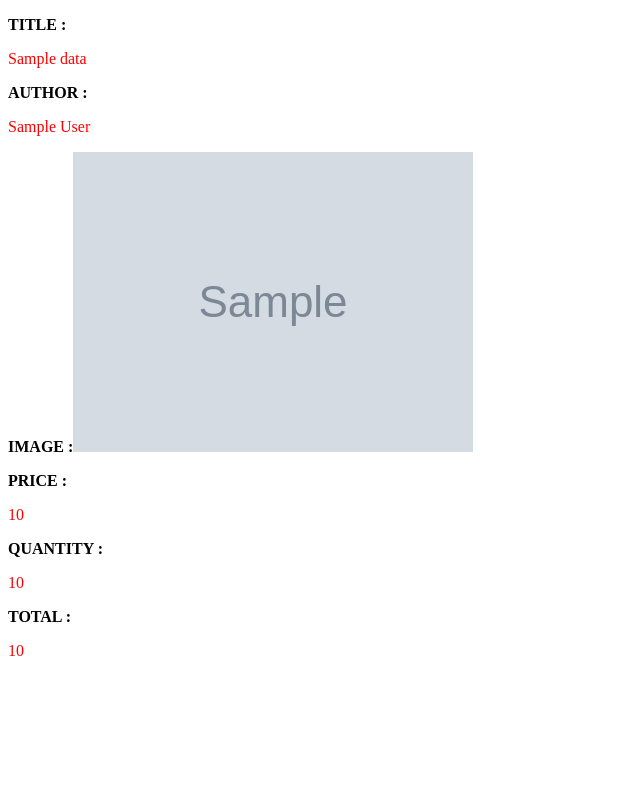
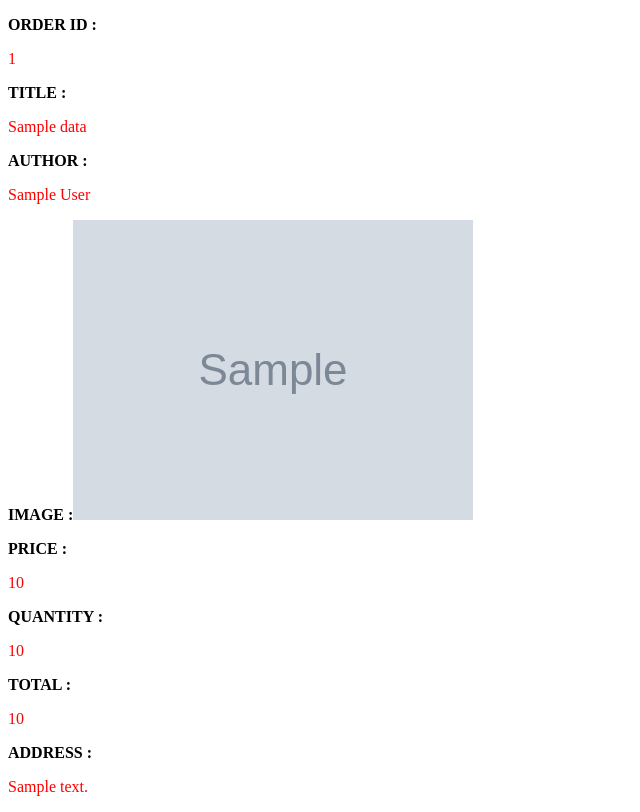
Before and after one commit to kuunal/BookStore, a Django app: template bookstore/templates/login/email_for_order_placed.html in a window 1280 px wide. Shown: the whole page, without its empty margins (0-640 px from the left). Before the commit the page ends 656 px from the top, so only its background shows below. Run offline with Django 3.2, Linux system fonts and the light colour scheme; the template is opened without the code that fills it: most values are stand-ins (such as "Sample title", 1, 10 or a date in 2020); grey boxes marked "Sample" are stand-in pictures; parts of the project's set-up code (start-up, migrations or seed data) failed here and were passed over.

Commit message:
[Kunal] ADD: Order id and address to user mail

```diff
--- a/bookstore/templates/login/email_for_order_placed.html
+++ b/bookstore/templates/login/email_for_order_placed.html
@@ -1,6 +1,7 @@
 <!DOCTYPE html>
 <html>
 <body>
+    <p><strong>ORDER ID :</strong> <div style="color:red">{{data.order_id}}</div><p>
 {% for data in order_data_object  %}
     <p><strong>TITLE :</strong> <div style="color:red">{{data.title}}</div><p>
     <p><strong>AUTHOR :</strong> <div style="color:red">{{data.author}}</div><p>
@@ -9,5 +10,6 @@
     <p><strong>QUANTITY :</strong> <div style="color:red">{{data.quantity}}</div><p>
     <p><strong>TOTAL :</strong> <div style="color:red">{{total}}</div><p>
 {% endfor %}
+    <p><strong>ADDRESS :</strong> <div style="color:red">{{data.address}}</div><p>
 </body>
 </html>
```
